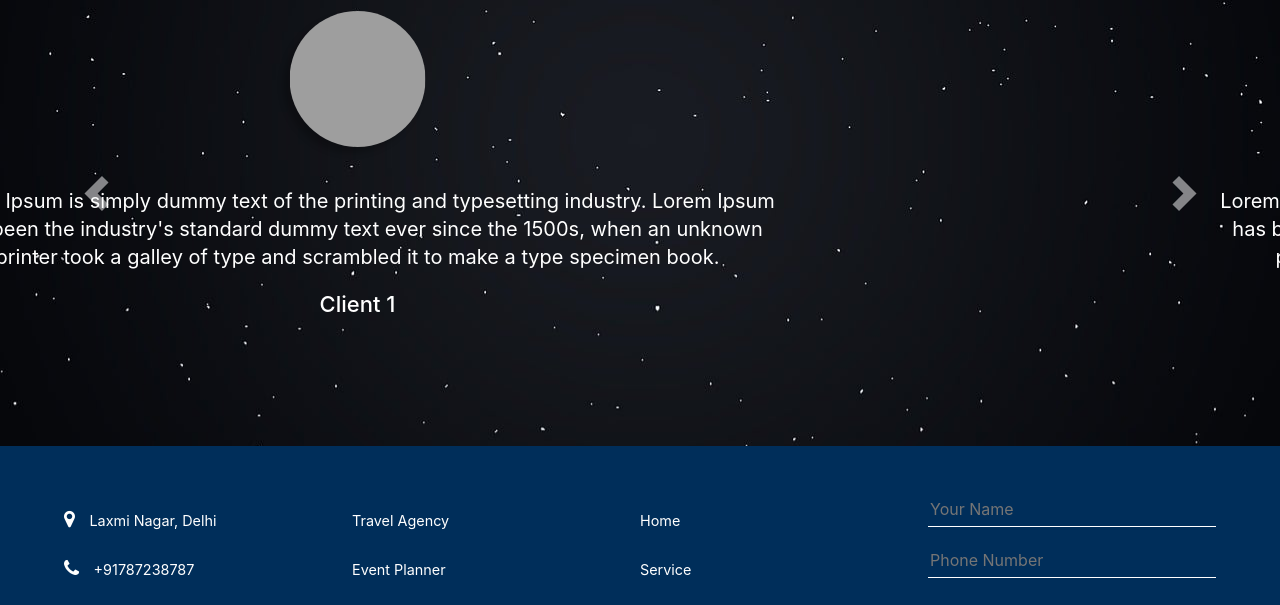
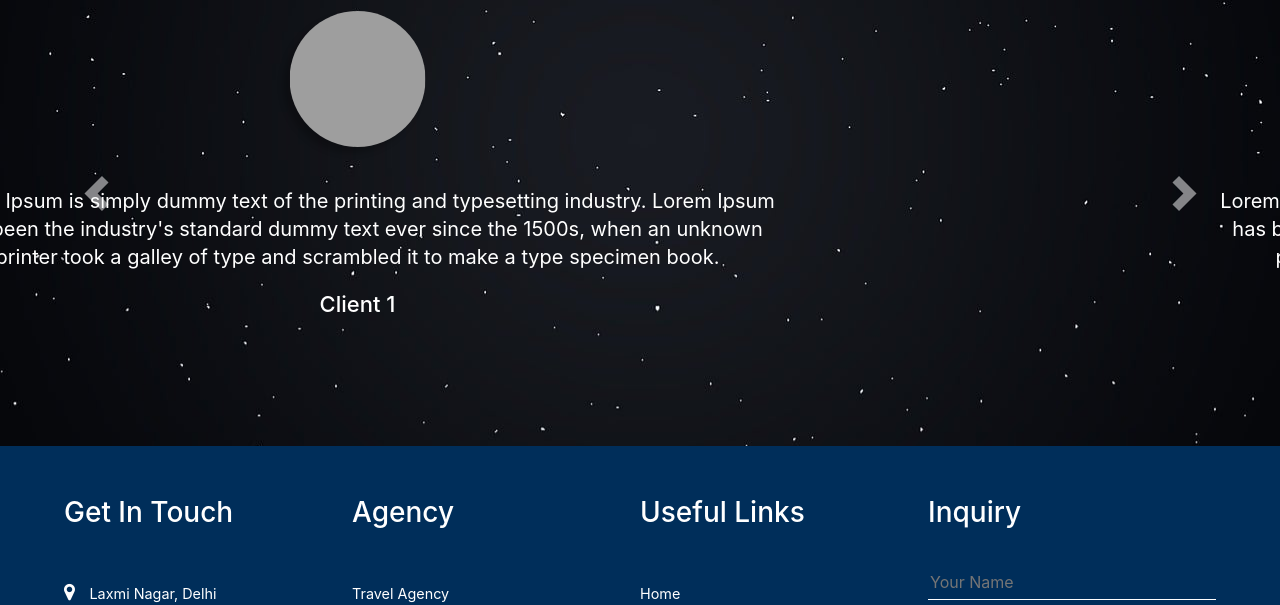
Before and after one commit to nakshCoder/buybackart, a plain HTML site: page index.html in a window 1280 px wide. Shown: the part 2509-3114 px from the top of the page. Drawn offline with nearby package versions, Linux system fonts and the light colour scheme; grey boxes are pictures that could not be loaded.

Commit message:
footer added

```diff
--- a/index.html
+++ b/index.html
@@ -548,6 +548,7 @@
         <div class="footer-container">
           <div class="first-footer">
             <div class="footer-info">
+              <h3 class="footer-heading">Get In Touch</h3>
               <div class="our-address footer-box">
                 <i class="fa fa-map-marker"></i>
                 <span>Laxmi Nagar, Delhi</span>
@@ -572,6 +573,7 @@
               </div>
             </div>
             <div class="footer-catagories">
+              <h3 class="footer-heading">Agency</h3>
               <div class="footer-links">
                 <a href="">Travel Agency</a>
                 <br />
@@ -582,6 +584,7 @@
 
           <div class="second-footer">
             <div class="footer-usefull-links">
+              <h3 class="footer-heading">Useful Links</h3>
               <div class="links">
                 <a href="">Home</a>
                 <br />
@@ -592,6 +595,7 @@
             </div>
 
             <div class="footer-form">
+              <h3 class="footer-heading">Inquiry</h3>
               <form action="" method="get">
                 <div class="name">
                   <input
```
Also changed, not shown: listing-page.html (+4 -0 lines).
